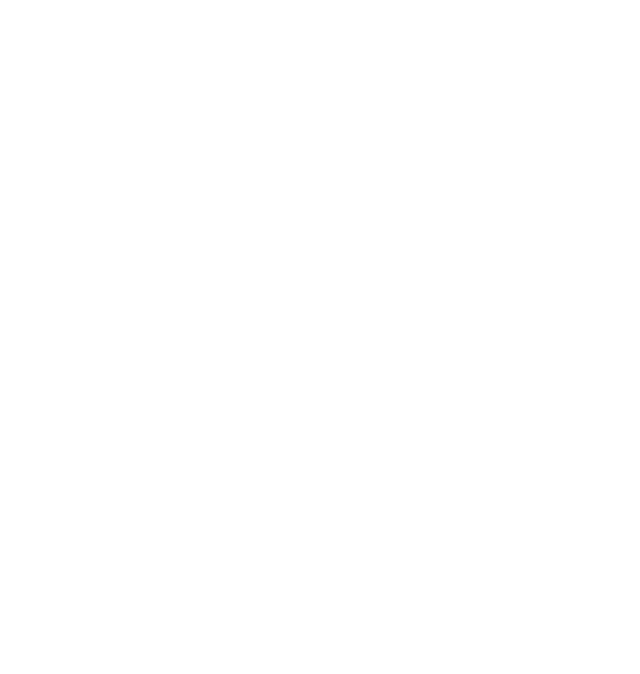
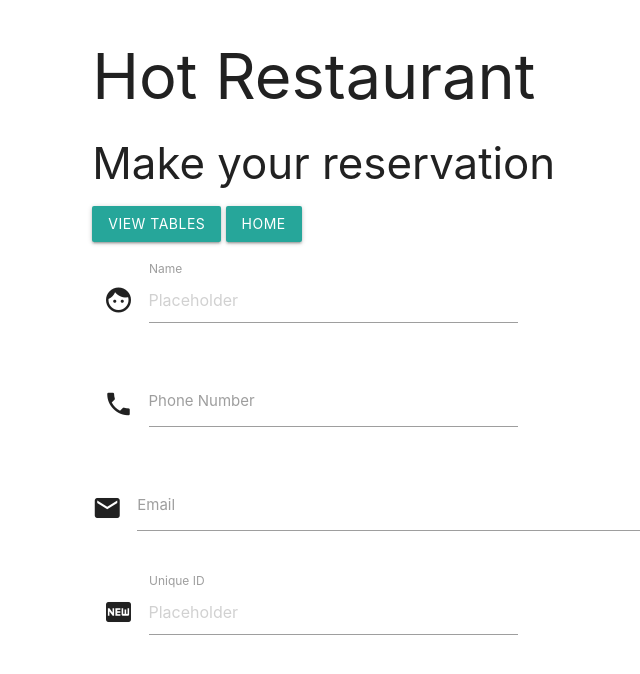
Before and after one commit to Xisifer/Activity-HotRestaurant, a plain HTML site: page make.html in a window 1280 px wide. Shown: the whole page, without its empty margins (111-751 px from the left). Drawn offline with nearby package versions, Linux system fonts and the light colour scheme.

Commit message:
Created layout for make.html. ALso made make.css so adding styling now

```diff
--- a/make.html
+++ b/make.html
@@ -1,18 +1,61 @@
 <!DOCTYPE html>
 <html lang="en">
 <head>
-    <meta charset="UTF-8">
+    <meta name="viewport" content="width=device-width, initial-scale=1.0" charset="UTF-8">
     <title>Hot Restaurant - Make a Reservation</title>
-
-
-
+    <link href="https://fonts.googleapis.com/icon?family=Material+Icons" rel="stylesheet">
+    <link rel="stylesheet" href="css/reset.css">
+    <link rel="stylesheet" href="https://cdnjs.cloudflare.com/ajax/libs/materialize/1.0.0/css/materialize.min.css">
 </head>
 <body>
+    <div class="container">
+        <div class="row" id="jumbotron">
+            <div class="col s12">
+                <h1>Hot Restaurant</h1>
+                <h3>Make your reservation</h3>
+                <a class="waves-effect waves-light btn">View tables</a>
+                <a class="waves-effect waves-light btn">Home</a>
+            </div>
+        </div>
 
-
+        <div class="row">
+            <div class="col s12">
+                <div class="input-field col s6">
+                    <i class="material-icons prefix">face</i>
+                    <input placeholder="Placeholder" id="first_name" type="text" class="validate">
+                    <label for="first_name">Name</label>
+                </div>
+            </div>
+        </div>
+        <div class="row">
+            <div class="col s12">
+                <div class="input-field col s6">
+                    <i class="material-icons prefix">phone</i>
+                    <input id="icon_telephone" type="tel" class="validate">
+                    <label for="icon_telephone">Phone Number</label>
+                </div>
+            </div>
+        </div>
+        <div class="row">
+            <div class="input-field col s12">
+                <i class="material-icons prefix">email</i>
+                <input id="email" type="email" class="validate">
+                <label for="email">Email</label>
+            </div>
+        </div>
+        <div class="row">
+            <div class="col s12">
+                <div class="input-field col s6">
+                    <i class="material-icons prefix">fiber_new</i>
+                    <input placeholder="Placeholder" id="first_name" type="text" class="validate">
+                    <label for="first_name">Unique ID</label>
+                </div>
+            </div>
+        </div>
+    </div>
 
 
 </body>
 
-
+<script src="https://cdnjs.cloudflare.com/ajax/libs/materialize/1.0.0/js/materialize.min.js"></script>
 </html>
```
Also changed, not shown: css/make.css (added).
